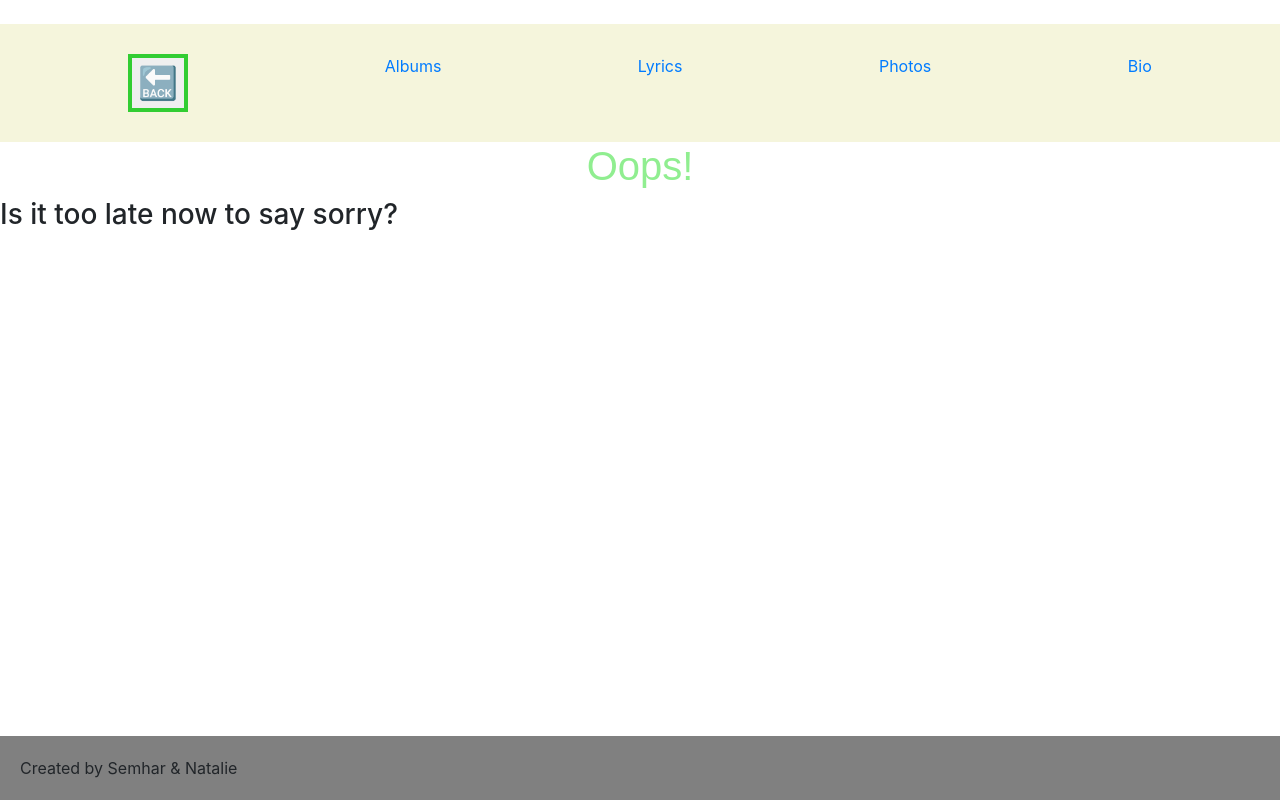
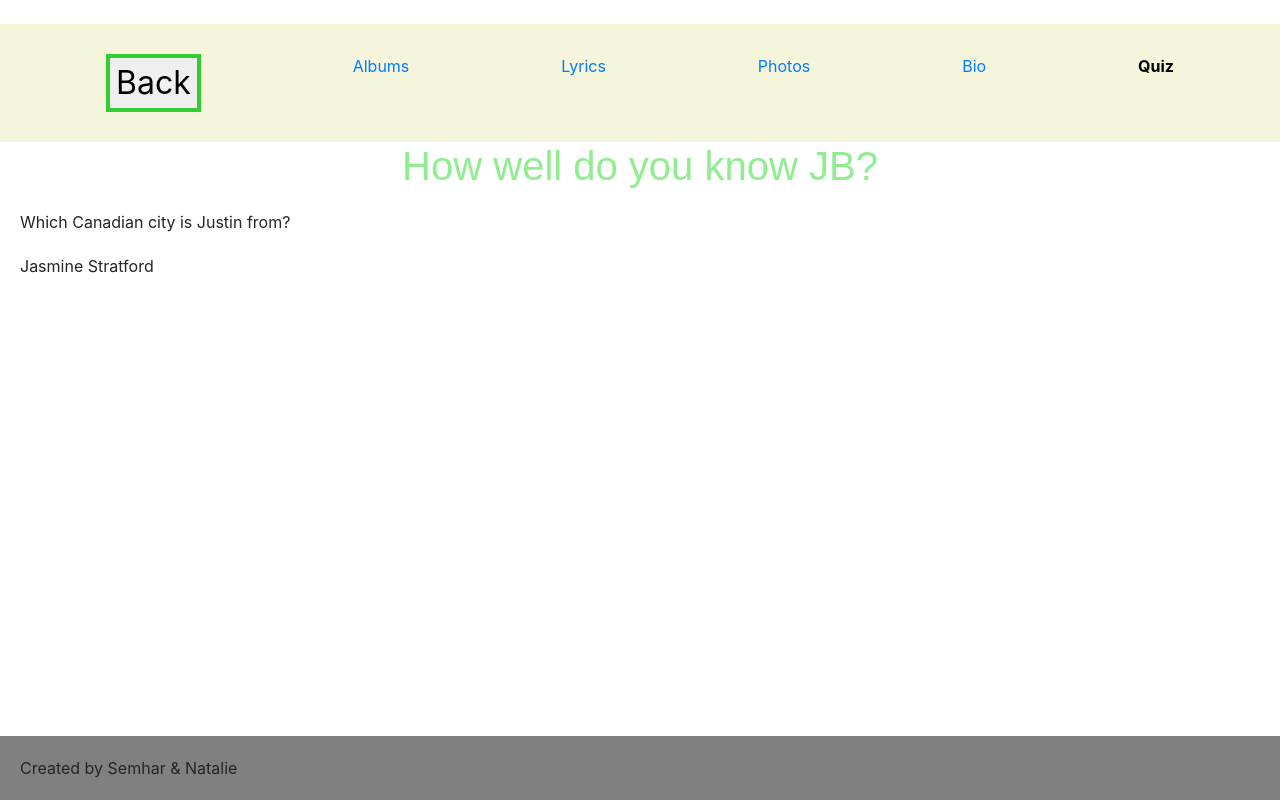
Before and after one commit to natbibi/belieber, a React app: page /quiz in a window 1280 px wide. Built offline with nearby package versions, Linux system fonts and the light colour scheme; a web font is replaced by a local one.

Commit message:
add quiz

```diff
--- a/package.json
+++ b/package.json
@@ -5,6 +5,7 @@
   "main": "index.js",
   "scripts": {
     "dev": "webpack-cli serve --mode development --config config/webpack.config.dev.js",
+    "coverage": "jest --setupFilesAfterEnv ./src/test/setupTests.js --coverage --silent --watchAll=false",
     "build": "webpack --config config/webpack.config.production.js",
     "test": "jest --watch --setupFilesAfterEnv ./src/test/setupTests.js"
   },
--- a/src/App.js
+++ b/src/App.js
@@ -1,7 +1,8 @@
 import React from 'react';
 import { Header, Footer } from './layout'
 import './App.css';
-import { JBMusic, LandingPage, Lyrics, Bio, Photos, PageNotFound } from './pages';
+import { JBMusic, LandingPage, Lyrics, Bio, Photos, Quiz, PageNotFound } from './pages';
+import { GetIndividualPhoto} from './components'
 import { Route, Switch } from 'react-router-dom'
 
 function App () {
@@ -14,7 +15,9 @@ function App () {
          <Route path="/albums" component={JBMusic} />
          <Route path="/lyrics" component={Lyrics} />
          <Route path="/bio" component={Bio} />
-         <Route path="/photos" component={Photos} />
+         <Route path="/quiz" component={Quiz} />
+         <Route exact path="/photos" component={Photos} />
+         <Route path={"/photos/:id"}  componenet={GetIndividualPhoto}/>
          <Route path="/" component={PageNotFound} />
 
       </Switch>
--- a/src/components/BackButton/index.js
+++ b/src/components/BackButton/index.js
@@ -1,15 +1,16 @@
 import React from 'react'
+
 import {useHistory} from 'react-router-dom'
 
 function BackButton(){
     const history = useHistory()
 
     return (
-        <button id="back-button" aria-label="back-button" onClick={history.goBack}>
-        🔙
+        <button id="back-button" role={'button'} onClick={history.goBack}>
+
+        Back
         </button>
-
     )
 }
-
+ {/* 🔙  */}
 export default BackButton
--- /dev/null
+++ b/src/components/IndividualPhotos/index.js
@@ -0,0 +1,20 @@
+import React from 'react'
+import { useParams } from 'react-router-dom';
+// import { Photos } from '../../pages'
+
+function GetIndividualPhoto({photo}){
+const params = useParams();
+    console.log(photo.id)
+    return(
+        <>
+        <div className="row">
+        <div className="card border-success col-3">
+        <img src={photo.img} className="card-img-top" alt="Justin Bieber"/>
+        </div>
+        </div>
+        </>
+
+    )
+    console.log(onePhoto)
+}
+ export default GetIndividualPhoto
--- a/src/components/index.js
+++ b/src/components/index.js
@@ -3,5 +3,7 @@ export {default as Albums } from './Albums';
 export {default as Greeting } from './Greeting'
 export {default as Listen } from './Listen'
 export {default as BackButton } from './BackButton'
-export {default as Song } from './Song'
+// export {default as Song } from './Song'
 export {default as ExploreButton } from './ExploreButton'
+export {default as NextButton } from './NextButton'
+export { default as GetIndividualPhoto } from './IndividualPhotos'
--- a/src/layout/Header/index.js
+++ b/src/layout/Header/index.js
@@ -13,6 +13,7 @@ function Header(){
             <NavLink to="/lyrics" activeClassName="current">Lyrics</NavLink>
             <NavLink to="/photos" activeClassName="current">Photos</NavLink>
             <NavLink to="/bio" activeClassName="current">Bio</NavLink>
+            <NavLink to="/Quiz" activeClassName="current">Quiz</NavLink>
         </nav>
 
     )
--- a/src/pages/LandingPage/index.js
+++ b/src/pages/LandingPage/index.js
@@ -9,6 +9,7 @@ function LandingPage() {
         <div >
             <Greeting />
             <ExploreButton />
+
         </div>
 
     )
--- a/src/pages/Lyrics/index.js
+++ b/src/pages/Lyrics/index.js
@@ -1,5 +1,5 @@
 import React, { useState } from 'react'
-import { Albums, Song } from '../../components'
+import { Albums } from '../../components'
 import Loader from 'react-loader-spinner'
 
 
--- a/src/pages/Photos/index.js
+++ b/src/pages/Photos/index.js
@@ -1,5 +1,7 @@
-import React, {useState, useEffect} from 'react'
-
+import React, {useState} from 'react'
+import {GetIndividualPhoto} from '../../components'
+import { useHistory, useParams, Switch, Route  } from 'react-router-dom';
+// import Switch from 'react-bootstrap/esm/Switch';
 
 function getPhotos(){
     const [photo, setPhoto ] = useState([
@@ -10,34 +12,36 @@ function getPhotos(){
         {id: 5, img: "https://imagesvc.meredithcorp.io/v3/mm/image?url=https%3A%2F%2Fstatic.onecms.io%2Fwp-content%2Fuploads%2Fsites%2F20%2F2019%2F12%2Fgettyimages-498329596-1-2000.jpg"}
     ])
 
+    let { id } = useParams()
+    const prevPhoto = () => history.push(`/photos/${id}`)
+
     const renderImages = () => {
         return photo.map(p =>
-            <div className="row">
-            <div className="card border-success col-3">
-               <img src={p.img} className="card-img-top" alt="Justin Bieber"/>
-            </div>
-            </div>
+               <GetIndividualPhoto id={id} photoById={p.id} photo={p}/>
+
             )
     }
-
-   useEffect(() => {
-    renderImages()
-
-        const stream = setInterval(renderImages, 10000)
-console.log(stream)
-        return () => clearInterval(stream)
-
-    }, [])
-
+        const history = useHistory();
+        const loadImage = id => history.push(`/photos/${photo.id}`)
 
     return (
         <div>
-            <h1>Photo Gallery</h1>
+            <aside>
+            {/* <NextButton handlePhotos={loadImage}/> */}
+            </aside>
+            <section>
+                <h1>Photo Gallery</h1>
+                {/* {setPhoto} */}
+                    <Switch>
+                    <Route exact path={"/photos"} component={renderImages}/>
+                    {/* <Route path={"/photos/:id"}  componenet={GetIndividualPhoto}/> */}
+                    </Switch>
 
-            {/* {setPhoto} */}
+
             {renderImages()}
-            <button onClick={setPhoto}>next</button>
-console.log(renderImages({}))
+            </section>
+
+
         </div>
 
     )
--- /dev/null
+++ b/src/pages/Quiz/index.js
@@ -0,0 +1,55 @@
+import React, {useEffect, useState} from 'react'
+
+function Quiz(){
+    const [showAnswer, setShowAnswer ] = useState();
+    const [questions, setQuestions ] = useState()
+
+
+    let i = (Math.floor(Math.random() * 10))
+
+
+    useEffect(() => {
+         function getFact() {
+            try {
+                 let facts = [
+                    {id: 1, question: "What is Justin's half-brother's name?", answer: "Jaxon"},
+                    {id: 2, question: "Who did Justin date before Selena?", answer: "Jasmine Villegas"},
+                    {id: 3, question: "Which singer also wanted to mentor Justin, although Usher ultimately won out?", answer: "Justin Timberlake"},
+                    {id: 4, question: "Which Canadian city is Justin from?", answer: "Jasmine Stratford"},
+                    {id: 5, question: "Justin has a diamond necklace with a pendant of which cartoon character?", answer: "Stewie from Family Guy"},
+                    {id: 6, question: "Which TV show did Justin guest star in?", answer: "C.S.I"},
+                    {id: 7, question: "Which TV show did Justin guest star in?", answer: "C.S.I"},
+                    {id: 8, question: "Which TV show did Justin guest star in?", answer: "C.S.I"},
+                    {id: 9, question: "Which TV show did Justin guest star in?", answer: "C.S.I"},
+                ]
+
+                setQuestions(facts[i].question)
+                setShowAnswer(facts[i].answer)
+            } catch (err) {
+                ssetQuestions('oops')
+            }
+
+
+        }
+        getFact()
+
+        const stream = setInterval(getFact, 5000)
+        console.log(stream)
+        return () => clearInterval(stream)
+    }, [])
+
+
+
+    return(
+        <>
+
+        <h1>How well do you know JB?</h1>
+
+        <p>{questions}</p>
+        <p>{showAnswer}</p>
+
+        </>
+    )
+}
+
+export default Quiz
--- a/src/pages/index.js
+++ b/src/pages/index.js
@@ -4,3 +4,4 @@ export {default as Bio } from './Bio'
 export {default as PageNotFound } from './PageNotFound'
 export {default as LandingPage } from './LandingPage'
 export {default as Photos } from './Photos'
+export {default as Quiz} from './Quiz'
```
Also changed, not shown: src/components/NextButton/index.js (added, +19 -0 lines).
